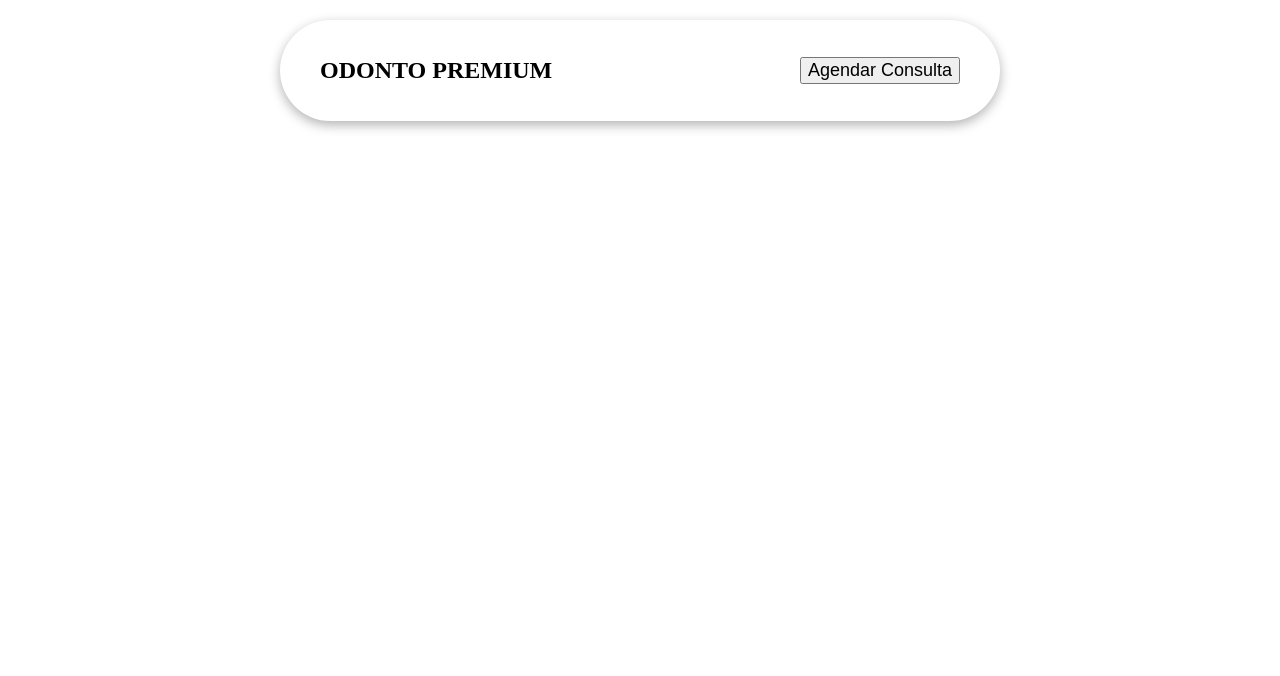
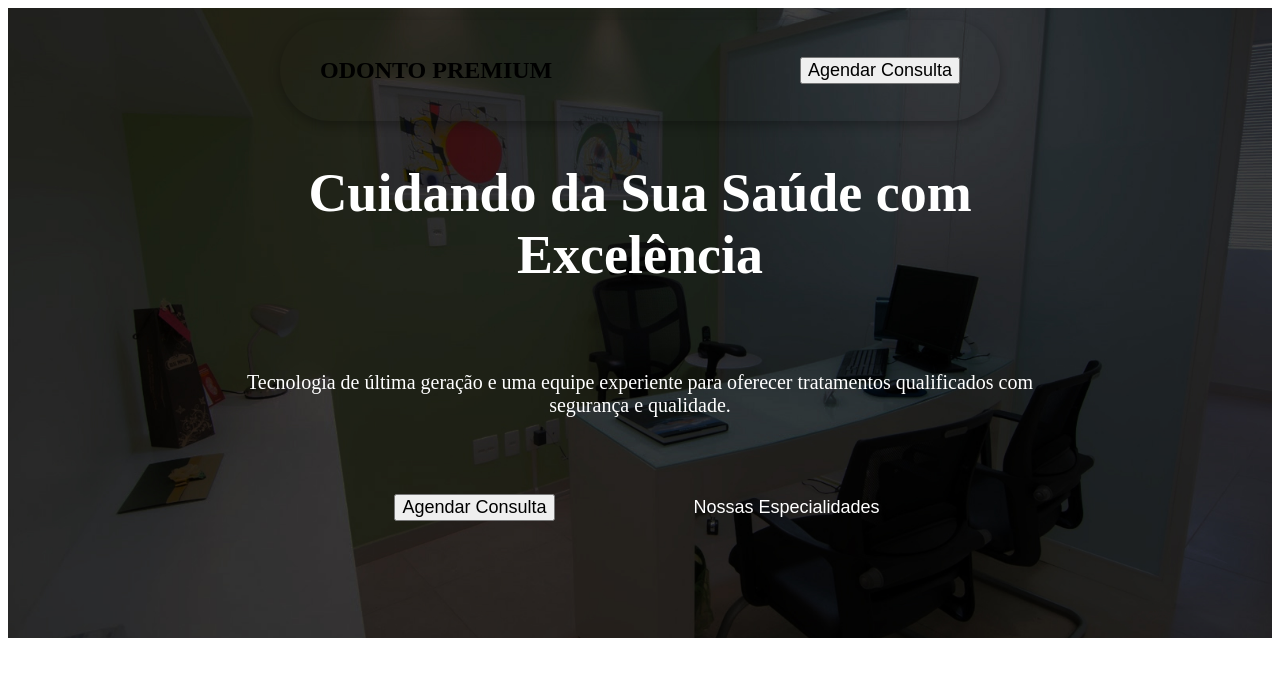
Before and after one commit to wemersonmatheuss/odonto-premium, a React (Vite) app: page / in a window 1280 px wide. Shown: the top 676 px of the page. Built offline with nearby package versions, Linux system fonts and the light colour scheme.

Commit message:
feat: cria area principal(main)

```diff
--- a/src/App.tsx
+++ b/src/App.tsx
@@ -2,10 +2,12 @@ import {} from "./global.css"
 import styles from "./app.module.css"
 
 import { Nav } from "./components/Nav"
+import { Main } from "./components/Main-initial"
 
 export function App() {
   return (
     <div className={styles.container}>
+      <Main/>
       <Nav/>
     </div>
   )
--- /dev/null
+++ b/src/components/Main-initial/index.tsx
@@ -0,0 +1,20 @@
+import styles from "./styles.module.css"
+
+import { ButtonPrimary } from "../ButtonPrimary"
+
+export function Main() {
+    return (
+        <main className={styles.container}>
+
+            <div className={styles.title}>
+                <h1>Cuidando da Sua Saúde com Excelência</h1>
+                <p>Tecnologia de última geração e uma equipe experiente para oferecer tratamentos qualificados com segurança e qualidade.</p>
+            </div>
+
+            <div className={styles.buttons}>
+                <ButtonPrimary name="Agendar Consulta" />
+                <ButtonPrimary name="Nossas Especialidades" />
+            </div>
+        </main>
+    )
+}
--- /dev/null
+++ b/src/components/Main-initial/styles.module.css
@@ -0,0 +1,69 @@
+.container {
+    background-image: url("../../assets/office.jpg"); /* ajuste esse caminho se necessário */
+    background-size: cover;
+    background-position: center;
+    background-repeat: no-repeat;
+
+    height: 630px;
+
+    display: flex;
+    flex-direction: column;
+    justify-content: center;
+    align-items: center;
+    gap: 57px;
+}
+
+.container .title {
+    color: #fff;
+    max-width: 814px;
+
+    display: flex;
+    flex-direction: column;
+    gap: 29px;
+}
+
+.container .title h1{
+    font-size: 54px;
+    font-weight: 600;
+    text-align: center;
+}
+
+.container .title p {
+    font-size: 20px;
+    font-weight: 500;
+    text-align: center;
+}
+
+.container .buttons {
+    display: flex;
+    gap: 133px;
+}
+
+.container .buttons button:nth-child(1) {
+    transition: background-color, border, color, 0.3s ease-in-out;
+
+    font-size: 18px;
+}
+
+.container .buttons button:nth-child(2){
+    background-color: transparent;
+    border: 1px solid var(--color-yellow);
+    color: #fff;
+
+    font-size: 18px;
+
+    transition: background-color, border, color, 0.3s ease-in-out;
+
+}
+
+.container .buttons button:nth-child(1):hover {
+    background-color: transparent;
+    border: 1px solid var(--color-yellow);
+    color: #fff;
+}
+
+.container .buttons button:nth-child(2):hover {
+    background-color: var(--color-yellow);
+    border: none;
+    color: var(--text-color-primary);
+}
```
Also changed, not shown: src/assets/office.jpg (added).
